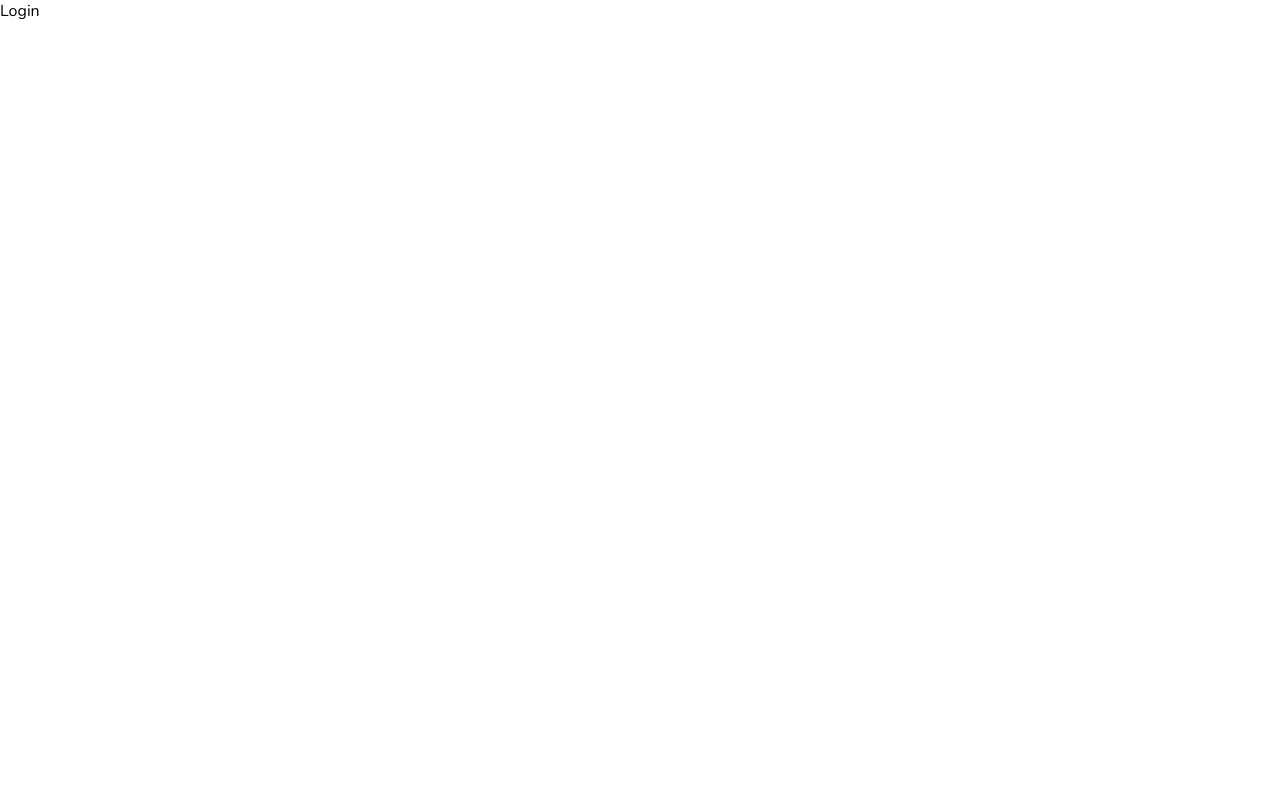
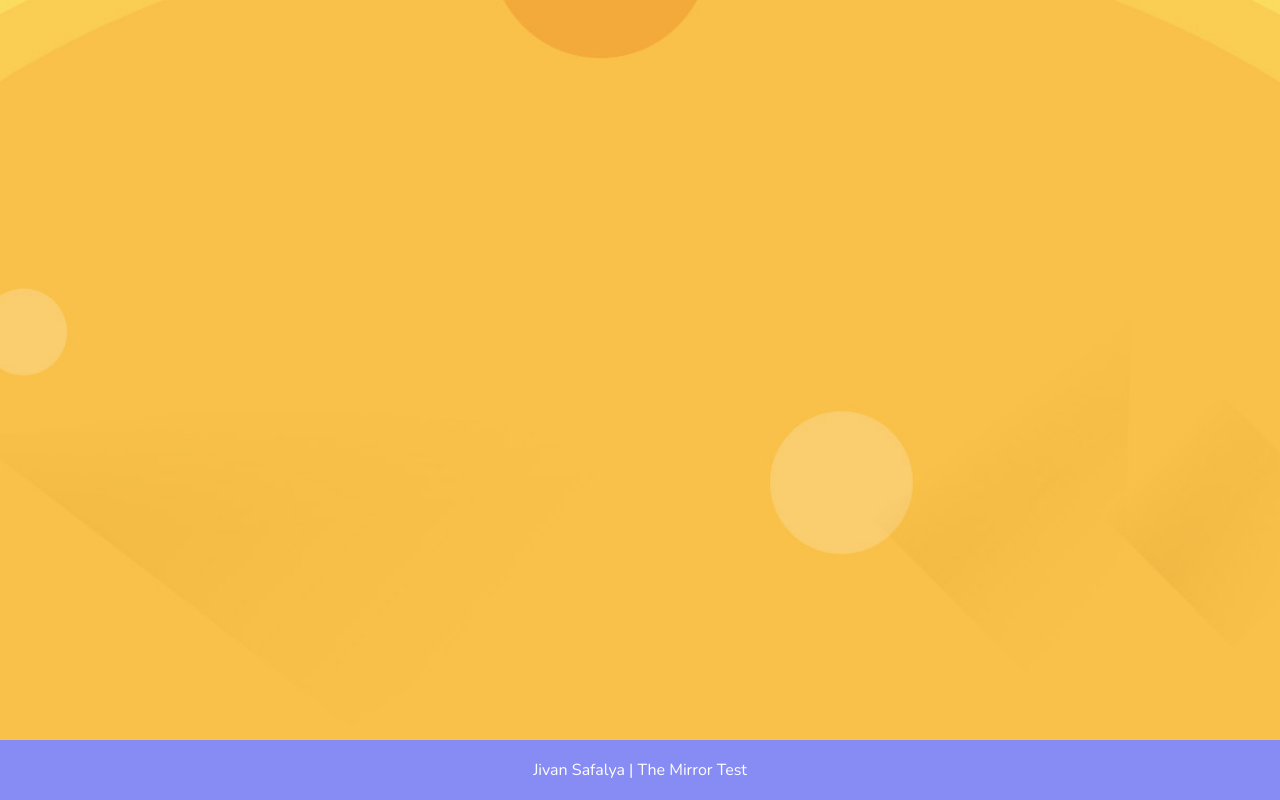
Before and after one commit to nehjoshi/The-Mirror-Test-Next, a Next.js app: page /login in a window 1280 px wide. Built offline with nearby package versions, Linux system fonts and the light colour scheme.

Commit message:
Added footer

```diff
--- a/app/layout.jsx
+++ b/app/layout.jsx
@@ -1,4 +1,5 @@
 import "./globals.css";
+import Footer from "@/components/Footer/Footer";
 import { Nunito } from 'next/font/google';
 
 const nunito = Nunito({ subsets: ['latin'] })
@@ -16,6 +17,7 @@ const RootLayout = ({ children }) => {
                 <main>
                     {children}
                 </main>
+                <Footer />
             </body>
         </html>
     )
--- a/app/login/page.jsx
+++ b/app/login/page.jsx
@@ -1,8 +1,10 @@
-import React from 'react'
+import styles from './page.module.css';
 
 const Login = () => {
   return (
-    <div>Login</div>
+    <section className={styles.container}>
+
+    </section>
   )
 }
 
--- /dev/null
+++ b/app/login/page.module.css
@@ -0,0 +1,7 @@
+.container {
+    height: calc(100vh - 60px);
+    background: url('/background.jpg');
+    background-size: cover;
+    background-position: center;
+    background-repeat: no-repeat;
+}
--- /dev/null
+++ b/components/Footer/Footer.jsx
@@ -0,0 +1,11 @@
+import styles from './footer.module.css';
+
+const Footer = () => {
+    return (
+        <footer className={styles.footer}>
+            <p className={styles.text}>Jivan Safalya | The Mirror Test</p>
+        </footer>
+    )
+}
+
+export default Footer;
--- /dev/null
+++ b/components/Footer/footer.module.css
@@ -0,0 +1,9 @@
+.footer {
+    width: 100%;
+    height: 60px;
+    background-color: rgb(135, 140, 245);
+    color: #fff;
+    display: flex;
+    justify-content: center;
+    align-items: center;
+}
```
Also changed, not shown: app/page.jsx (+11 -6 lines).
